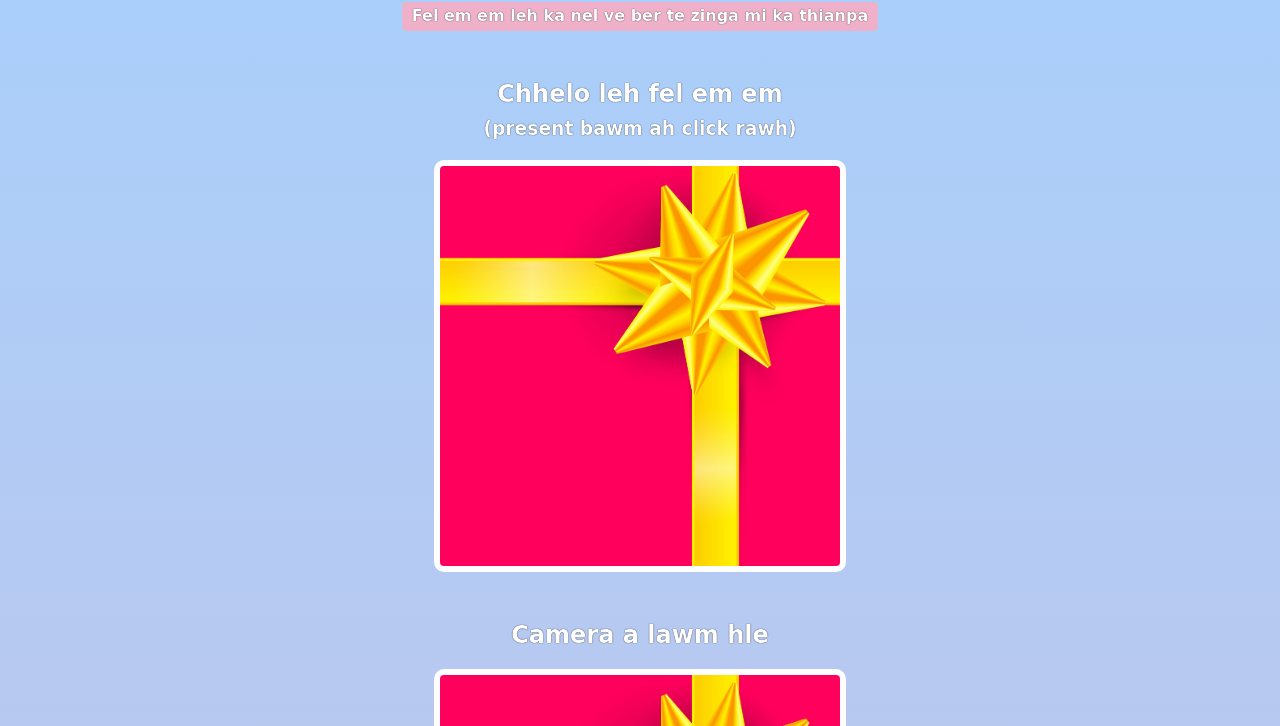
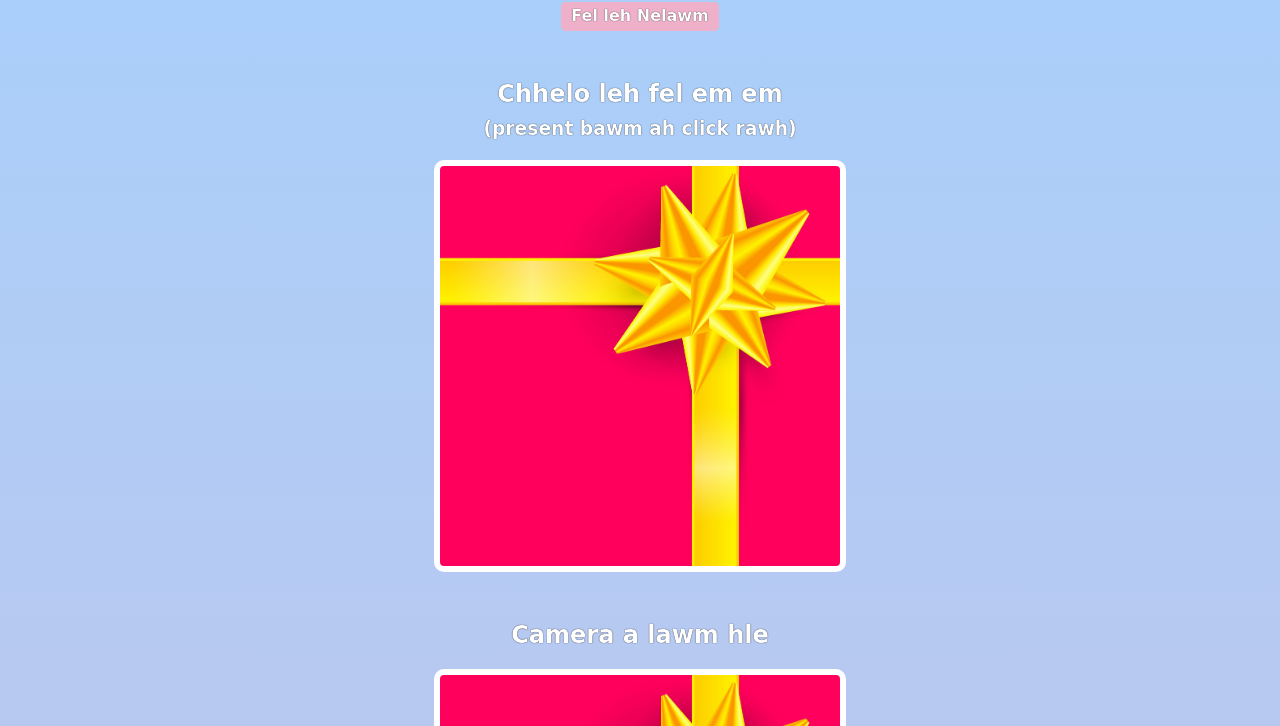
Before and after one commit to Yonathan-Mizo/BirthdayBox, a plain HTML site: page index.html in a window 1280 px wide. Shown: the part 374-1100 px from the top of the page. Drawn offline with nearby package versions, Linux system fonts and the light colour scheme; a web font is replaced by a local one.

Commit message:
Update index.html

```diff
--- a/index.html
+++ b/index.html
@@ -10,7 +10,7 @@
             <h1>Happy Birthday My Friend 🎉</h1>
             <img id="bff-img" src="1.jpeg">
             <h2 id="bday-age">Ricky</h2>
-            <h4 id="bday-date">Fel em em leh ka nel ve ber te zinga mi ka thianpa</h4>
+            <h4 id="bday-date">Fel leh Nelawm</h4>
         </div>
 
         <div class="gift-section">
```
